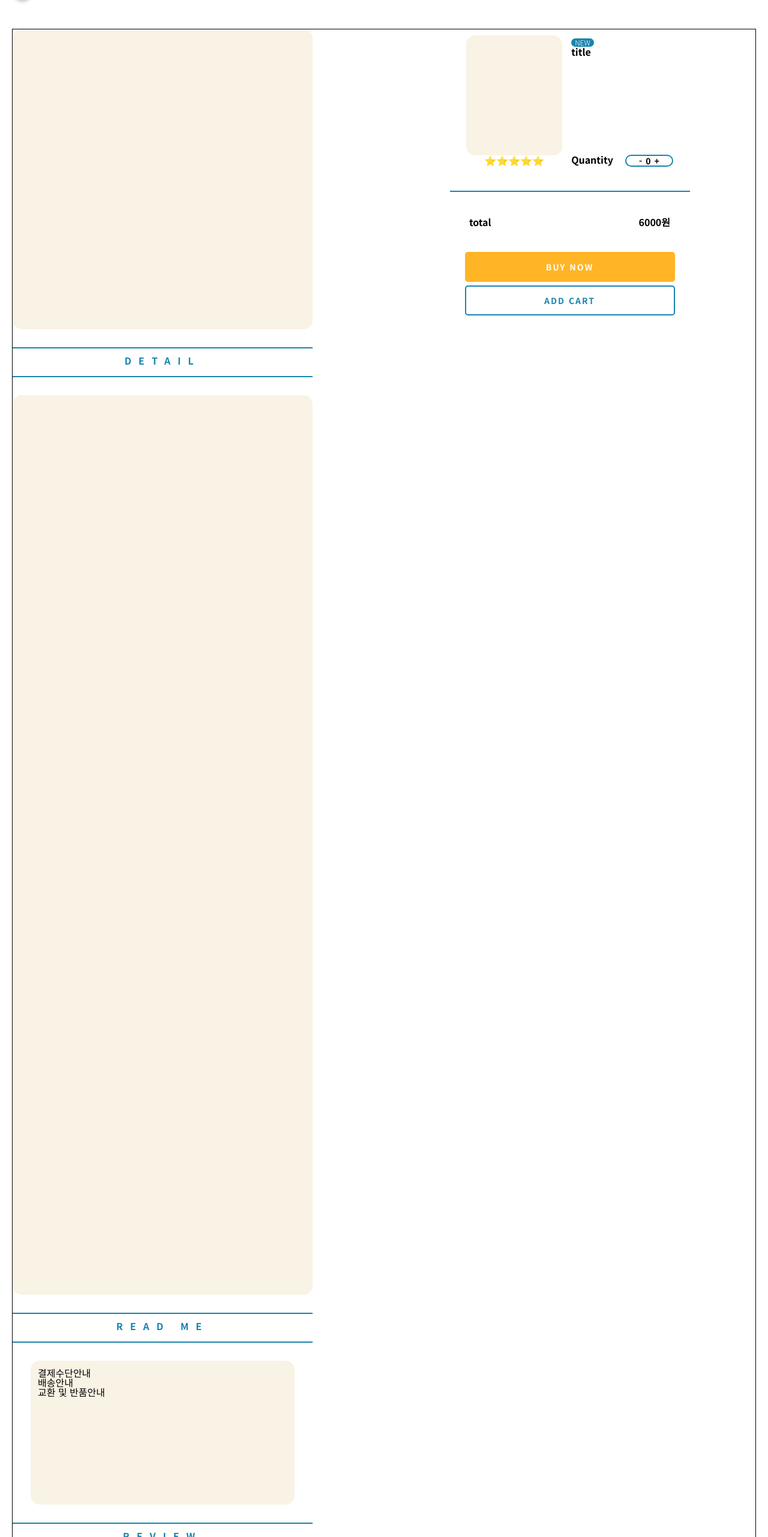
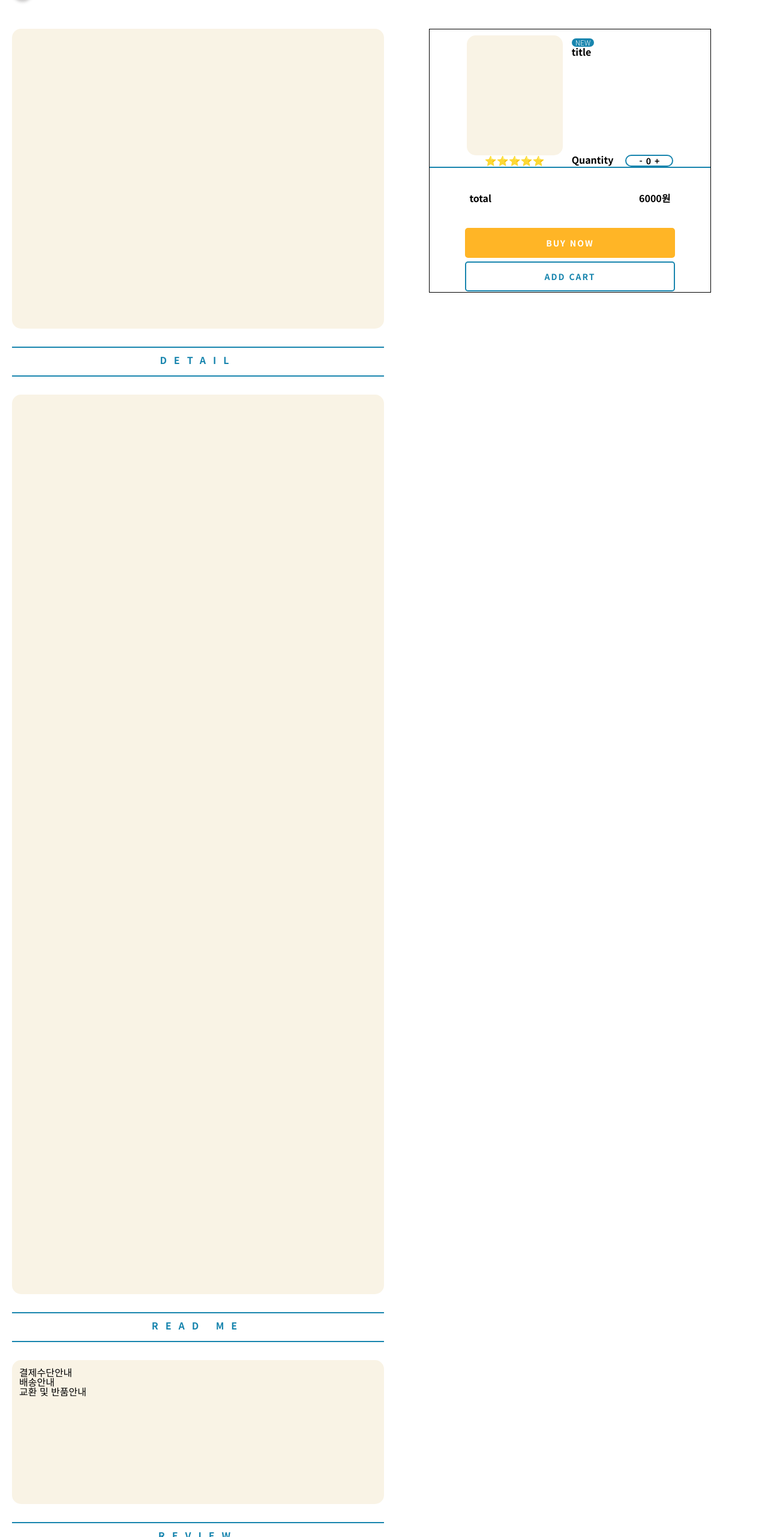
Before and after one commit to codestates-seb/seb40_main_019, a React (Create React App) app in the folder client/: page /productdetail in a window 1280 px wide. Shown: the part 237-2800 px from the top of the page at 60% size. Built offline with nearby package versions, Linux system fonts and the light colour scheme; no server answers.

Commit message:
Feat: productDetail 디자인 수정

```diff
--- a/client/src/components/layout/css/shopLayout.scss
+++ b/client/src/components/layout/css/shopLayout.scss
@@ -29,7 +29,7 @@
   .container{
     flex-grow: 1;
     // height: 100%;
-    border: 1px solid black;
+    // border: 1px solid black;
     .test{
       height: 1500px;
     }
--- a/client/src/components/shop/css/productDetailBox.scss
+++ b/client/src/components/shop/css/productDetailBox.scss
@@ -3,7 +3,7 @@
     width: 100%;
     // max-width: 150px;
     .titleImg{
-        width: 500px;
+        width: 100%;
         height: 500px;
         border-radius: 15px;
         background-color: #F9F3E5;
@@ -12,7 +12,7 @@
     .detailText{
         border-top: solid 2px var(--color-blue);
         border-bottom: solid 2px var(--color-blue);
-        width: 500px;
+        width: 100%;
         height: 50px;
         text-align: center;
         letter-spacing: 12px;
@@ -22,7 +22,7 @@
         color: var(--color-blue);
     }
     .detailImg{
-        width: 500px;
+        width: 100%;
         height: 1500px; //이미지 넣고 수정
         border-radius: 15px;
         background-color: #F9F3E5;
--- a/client/src/components/shop/css/productDetailReadme.scss
+++ b/client/src/components/shop/css/productDetailReadme.scss
@@ -7,7 +7,7 @@
         border-top: solid 2px var(--color-blue);
         border-bottom: solid 2px var(--color-blue);
         color: var(--color-blue);
-        width: 500px;
+        width: 100%;
         height: 50px;
         text-align: center;
         letter-spacing: 12px;
@@ -18,13 +18,13 @@
     }
     .readmeTextContainer{
         width: 100%;
-        max-width: 500px;
+        display: flex;
+        justify-content: center;
         div{
-            width: 440px;
+            width: 100%;
             height: 240px;
             border-radius: 15px;
             background-color: #F9F3E5;
-            margin: 12px 30px;
             padding: 12px;
         }
     }
--- a/client/src/components/shop/css/productDetailReview.scss
+++ b/client/src/components/shop/css/productDetailReview.scss
@@ -7,7 +7,7 @@
         border-top: solid 2px var(--color-blue);
         border-bottom: solid 2px var(--color-blue);
         color: var(--color-blue);
-        width: 500px;
+        width: 100%;
         height: 50px;
         text-align: center;
         letter-spacing: 12px;
@@ -17,14 +17,12 @@
     }
     .reviewTextContainer{
         width: 100%;
-        max-width: 500px;
 
         div{
-            width: 440px;
+            width: 100%;
             height: 240px;
             border-radius: 15px;
             background-color: #F9F3E5;
-            margin: 12px 30px;
             padding: 12px;
         }
     }
--- a/client/src/components/shop/css/productInfoBox.scss
+++ b/client/src/components/shop/css/productInfoBox.scss
@@ -1,15 +1,17 @@
 .productInfoContainer{
     width: 100%;
+    max-width: 470px;
     height: 100%;
     display: flex;
     justify-content: center;
     position: relative;
-
 }
 .stickyContainer{
-    width:400px;
+    width:100%;
+    height: 440px;
+    border: 1px solid black;
     position: sticky !important;
-    top: 10px !important;
+    top: 150px !important;
     font-weight: bold;
 
 
@@ -20,7 +22,9 @@
     display: flex;
     flex-direction: row;
     justify-content: center;
-    margin: 10px 0px 40px 0px;
+
+    // margin: 10px 0px 40px 0px;
+    padding-top: 10px;
     .imgStarBox{
         // flex:1;
         .productImg{
--- a/client/src/pages/shopProductDetail/css/shopProductDetail.scss
+++ b/client/src/pages/shopProductDetail/css/shopProductDetail.scss
@@ -28,15 +28,33 @@
 // }
 
 .detailInfoContainer{
-    display: flex;
-    // flex-direction: column;
+	display: flex;
+	width: 100%;
+	@media screen and (max-width: 1050px) {
+		align-items: center;
+		flex-direction: column;
+	}
+	.leftContainer{
+		// width: 50%;
+		flex-grow: 1;
+		width: 50%;
+		@media screen and (max-width: 1050px) {
+			width: 100%;
+			max-width: 700px;
+		}
+		@media screen and (max-width: 750px) {
+			width: 100%;
+			max-width: 500px;
+		}
+	}
 
-    .leftContainer{
-        flex: 1;
-    }
-
-    .rightContainer{
-        flex: 1;
-    }
-
+	.rightContainer{
+		width: 50%;
+		display: flex;
+		justify-content: center;
+		@media screen and (max-width: 1050px) {
+			// width: 100%;
+			display: none;
+		}
+	}
 }
```
